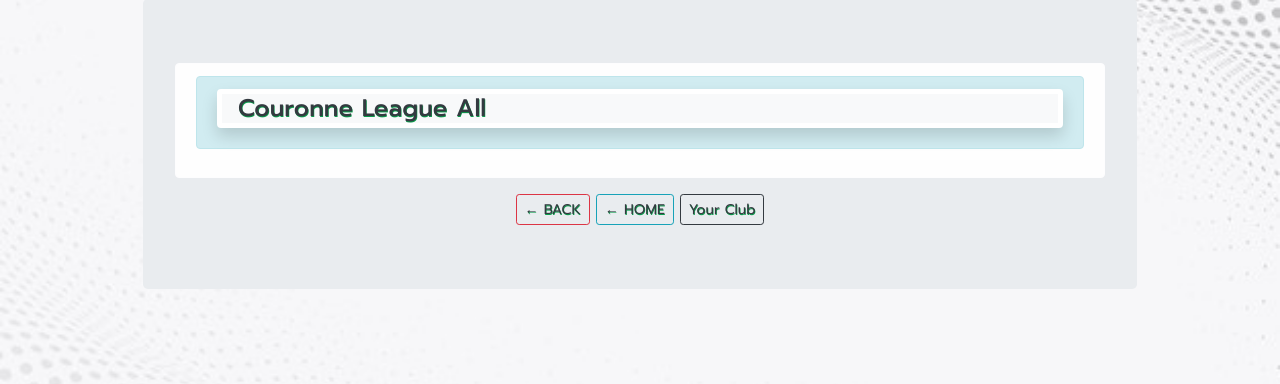
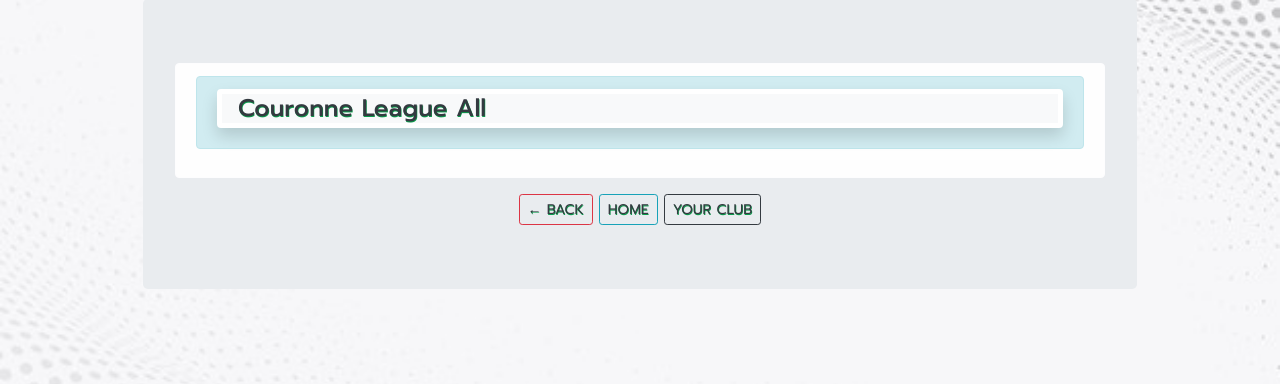
Before and after one commit to manell0/couronne, a Django app: page /league_all/ in a window 1280 px wide. Shown: the part 181-565 px from the top of the page. Run offline with Django 3.2, Linux system fonts and the light colour scheme; some libraries are stand-ins or nearby versions.

Commit message:
Update templates, removed an arrow symbol from home buttons

```diff
--- a/donate/templates/donate/cancel.html
+++ b/donate/templates/donate/cancel.html
@@ -21,7 +21,7 @@
                 <h4>
                 <a href="{% url 'landing-page' %}" >
                 <a class="btn btn-outline-dark btn-sm border-danger" href="javascript:history.back()"> ← BACK </a>
-                <a class="btn btn-outline-dark btn-sm border-info" href="{% url 'home:home' %}"> ← HOME </a>
+                <a class="btn btn-outline-dark btn-sm border-info" href="{% url 'home:home' %}"> HOME </a>
             </div>
         </div>
     </div>
--- a/donate/templates/donate/landing.html
+++ b/donate/templates/donate/landing.html
@@ -48,7 +48,7 @@
         </div>
         <div class="text-center pt-3">
             <a class="btn btn-outline-dark btn-sm border-danger" href="javascript:history.back()"> ← BACK </a>
-            <a class="btn btn-outline-dark btn-sm border-info" href="{% url 'home:home' %}"> ← HOME </a>
+            <a class="btn btn-outline-dark btn-sm border-info" href="{% url 'home:home' %}"> HOME </a>
         </div>
     </div>
 </div>
--- a/donate/templates/donate/success.html
+++ b/donate/templates/donate/success.html
@@ -23,7 +23,7 @@
         <div class="col-md-12 text-center">
             <h4><a href="{% url 'home:home' %}" >
                 <a class="btn btn-outline-dark btn-sm border-danger" href="{% url 'landing-page' %}"> ← BACK </a>
-                <a class="btn btn-outline-dark btn-sm border-info" href="{% url 'home:home' %}"> ← HOME </a>
+                <a class="btn btn-outline-dark btn-sm border-info" href="{% url 'home:home' %}"> HOME </a>
         </div>
     </div>
 </div>
--- a/home/templates/home/contact_us.html
+++ b/home/templates/home/contact_us.html
@@ -25,7 +25,7 @@
                 </div>
                 <!-- Back and Home buttons -->
                 <a class="btn btn-outline-dark btn-sm border-danger" href="javascript:history.back()"> ← BACK </a>
-                <a class="btn btn-outline-dark btn-sm border-info" href="{% url 'home:home' %}"> ← HOME </a>
+                <a class="btn btn-outline-dark btn-sm border-info" href="{% url 'home:home' %}"> HOME </a>
             </div>
         </div>
     </div>
--- a/home/templates/home/couronne_info.html
+++ b/home/templates/home/couronne_info.html
@@ -175,7 +175,7 @@
                 </div>
                 <div class="text-center">
                     <a class="btn btn-outline-dark btn-sm border-danger" href="javascript:history.back()"> ← BACK </a>
-                    <a class="btn btn-outline-dark btn-sm border-info" href="{% url 'home:home' %}"> ← HOME </a>
+                    <a class="btn btn-outline-dark btn-sm border-info" href="{% url 'home:home' %}"> HOME </a>
                 </div>
             </div>
         </div>
--- a/home/templates/home/league_all.html
+++ b/home/templates/home/league_all.html
@@ -41,8 +41,8 @@
                 </div>
                 <div class="text-center">
                     <a class="btn btn-outline-dark btn-sm border-danger" href="javascript:history.back()"> ← BACK </a>
-                    <a class="btn btn-outline-dark btn-sm border-info" href="{% url 'home:home' %}"> ← HOME </a>
-                    <a class="btn btn-outline-dark btn-sm border-dark" href="{% url 'home:league_club' %}"> Your Club </a>
+                    <a class="btn btn-outline-dark btn-sm border-info" href="{% url 'home:home' %}"> HOME </a>
+                    <a class="btn btn-outline-dark btn-sm border-dark" href="{% url 'home:league_club' %}"> YOUR CLUB </a>
                 </div>
             </div>
         </div>
--- a/home/templates/home/league_club.html
+++ b/home/templates/home/league_club.html
@@ -70,8 +70,8 @@ has registered three matches -->
                 <div class="text-center">
                     <!-- Back and home buttons -->
                     <a class="btn btn-outline-dark btn-sm border-danger" href="javascript:history.back()"> ← BACK </a>
-                    <a class="btn btn-outline-dark btn-sm border-info" href="{% url 'home:home' %}"> ← HOME </a>
-                    <a class="btn btn-outline-dark btn-sm border-dark" href="{% url 'home:league_all' %}"> The League </a>
+                    <a class="btn btn-outline-dark btn-sm border-info" href="{% url 'home:home' %}"> HOME </a>
+                    <a class="btn btn-outline-dark btn-sm border-dark" href="{% url 'home:league_all' %}"> LEAGUE </a>
                 </div>
             </div>
         </div>
--- a/home/templates/home/reg_match.html
+++ b/home/templates/home/reg_match.html
@@ -51,8 +51,8 @@ If the user is not registered, he will be redirected to the sign in page -->
                 </div>
                 <!-- Back and Home buttons -->
                 <a class="btn btn-outline-dark btn-sm border-danger" href="javascript:history.back()"> ← BACK </a>
-                <a class="btn btn-outline-dark btn-sm border-info" href="{% url 'home:home' %}"> ← HOME </a>
-                <a class="btn btn-outline-dark btn-sm border-dark" href="{% url 'home:league_all' %}"> The League </a>
+                <a class="btn btn-outline-dark btn-sm border-info" href="{% url 'home:home' %}"> HOME </a>
+                <a class="btn btn-outline-dark btn-sm border-dark" href="{% url 'home:league_all' %}"> LEAGUE </a>
             </div>
         </div>
     </div>
--- a/home/templates/home/registration.html
+++ b/home/templates/home/registration.html
@@ -27,7 +27,7 @@
                 {% csrf_token %}
                 {{ user_form.as_ul }}
                 <br>
-                <a class="btn btn-outline-dark"  href="javascript:history.back()"> ← Tillbaka </a>
+                <a class="btn btn-outline-dark"  href="javascript:history.back()"> ← BACK </a>
                 <input class="btn btn-outline-dark" type="submit" name="" value="Register">
             </form>
             {% endif %}
--- a/home/templates/home/rules_story.html
+++ b/home/templates/home/rules_story.html
@@ -91,7 +91,7 @@
     </div>
     <div class="text-center margins">
         <a class="btn btn-outline-dark btn-sm border-danger" href="javascript:history.back()"> ← BACK </a>
-        <a class="btn btn-outline-dark btn-sm border-info" href="{% url 'home:home' %}"> ← HOME </a>
+        <a class="btn btn-outline-dark btn-sm border-info" href="{% url 'home:home' %}"> HOME </a>
         <hr>
     </div>
 </div>
--- a/home/templates/home/succes_contact_us.html
+++ b/home/templates/home/succes_contact_us.html
@@ -21,7 +21,7 @@
                     <p class="text-center">Thank you for your email, we will get back to you soon.</p>
                     <div class="text-center">
                         <a class="btn btn-outline-dark btn-sm border-danger" href="javascript:history.back()"> ← BACK </a>
-                        <a class="btn btn-outline-dark btn-sm border-info" href="{% url 'home:home' %}"> ← HOME </a>
+                        <a class="btn btn-outline-dark btn-sm border-info" href="{% url 'home:home' %}"> HOME </a>
                     </div>
                 </div>
             </div>
```
